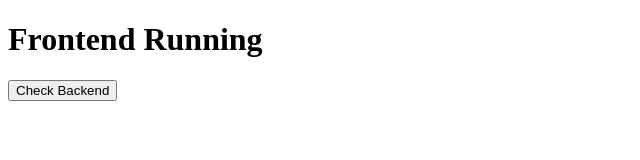
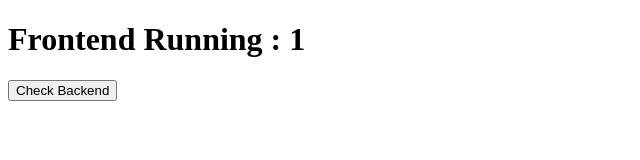
Before and after one commit to hashcode404/first_devops_project, a plain HTML site: page frontend/index.html in a window 1280 px wide. Shown: the full height of the page, 0-640 px from the left. Drawn offline with Linux system fonts and the light colour scheme.

```diff
--- a/frontend/index.html
+++ b/frontend/index.html
@@ -5,7 +5,7 @@
 </head>
 <body>
 
-<h1>Frontend Running</h1>
+<h1>Frontend Running : 1</h1>
 
 <button onclick="checkBackend()">
     Check Backend
```
Also changed, not shown: .github/workflows/deploy.yml (added).
